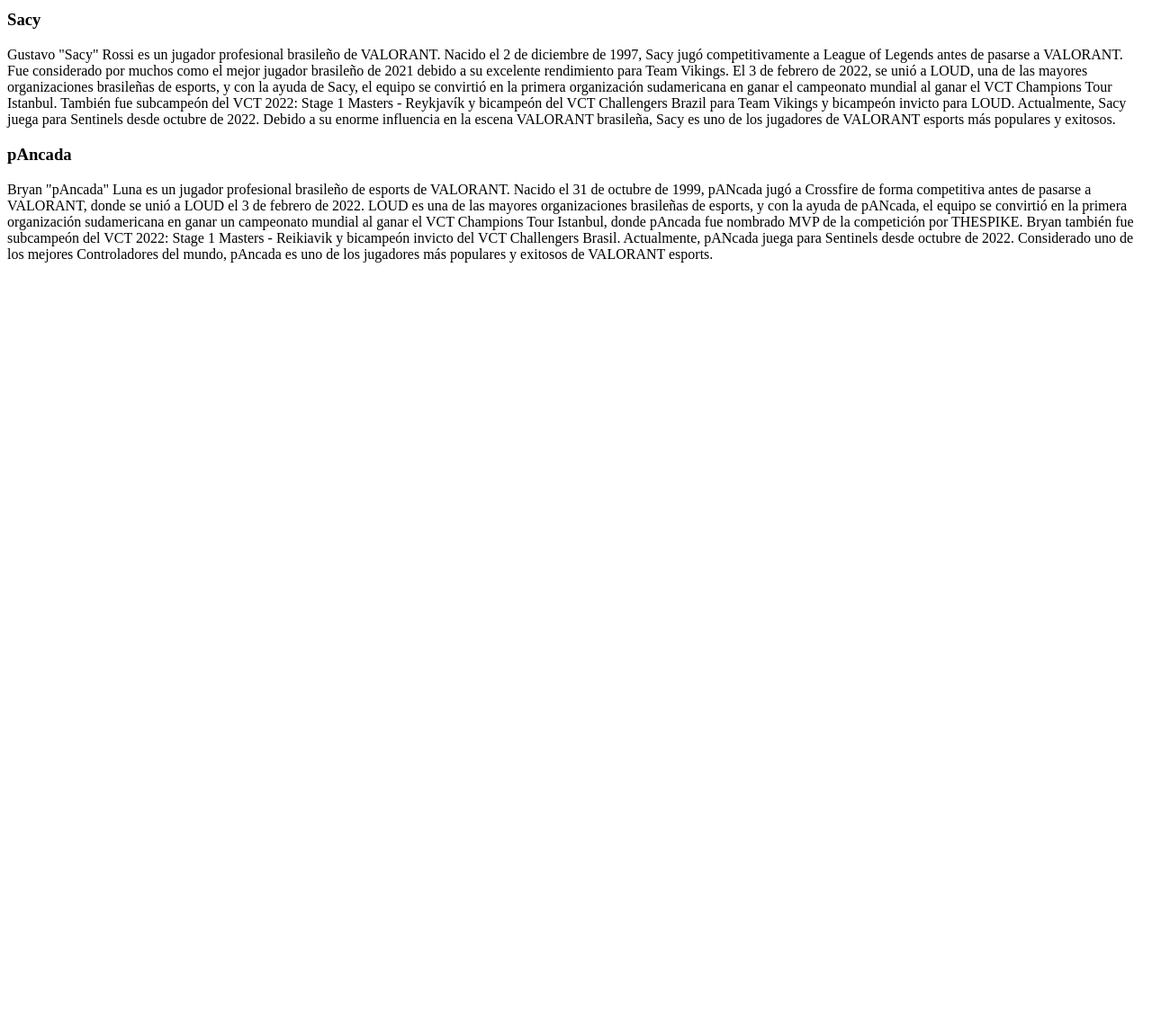
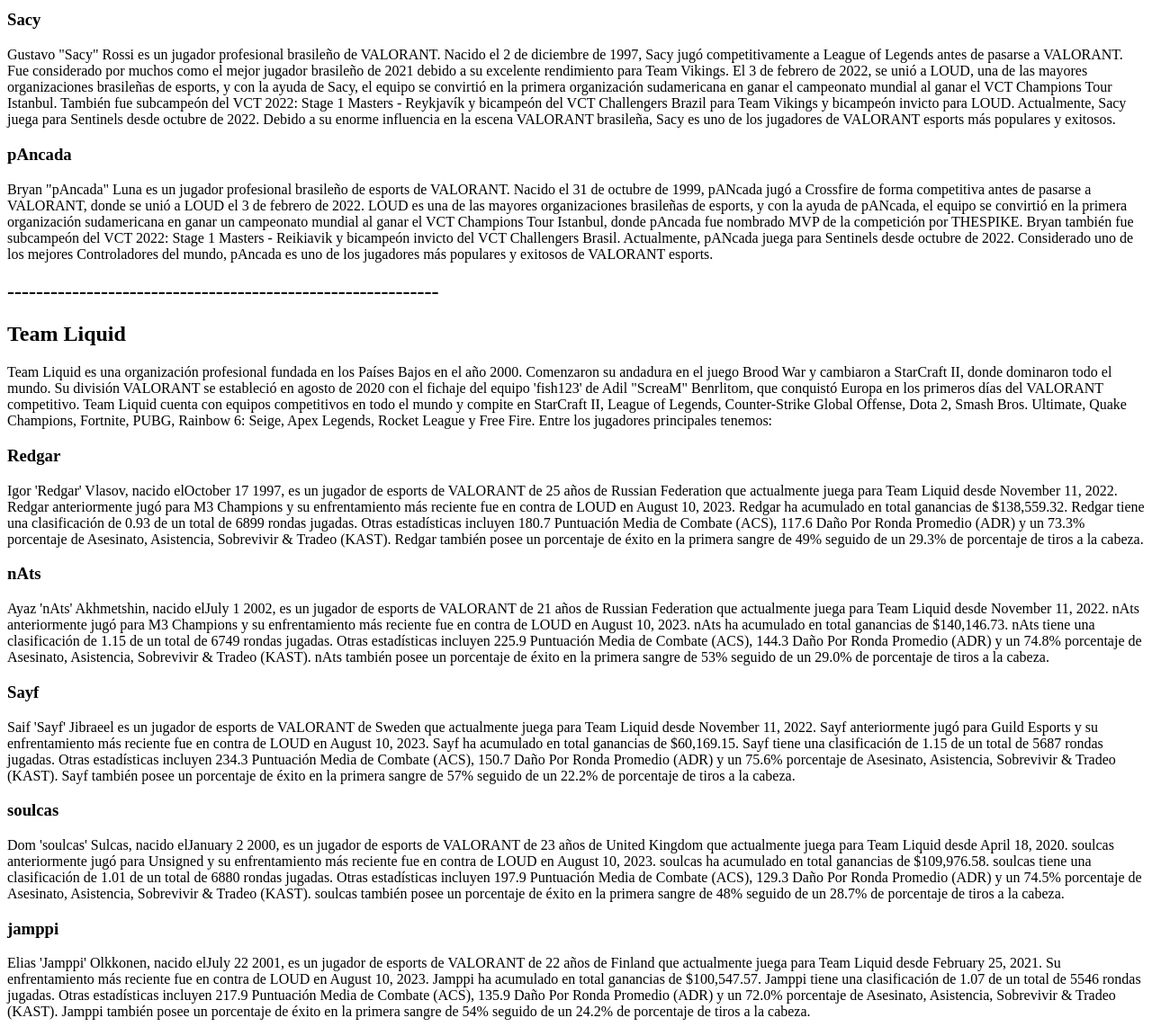
Before and after one commit to LeonardM9/Taller_jueves1, a plain HTML site: page index.html in a window 1280 px wide. Shown: the part 1254-2396 px from the top of the page at 90% size. Before the commit the page ends 1554 px from the top, so only its background shows below. Drawn offline with Linux system fonts and the light colour scheme.

Commit message:
Segundo equipo

```diff
--- a/index.html
+++ b/index.html
@@ -31,7 +31,20 @@
     Gustavo "Sacy" Rossi es un jugador profesional brasileño de VALORANT. Nacido el 2 de diciembre de 1997, Sacy jugó competitivamente a League of Legends antes de pasarse a VALORANT. Fue considerado por muchos como el mejor jugador brasileño de 2021 debido a su excelente rendimiento para Team Vikings. El 3 de febrero de 2022, se unió a LOUD, una de las mayores organizaciones brasileñas de esports, y con la ayuda de Sacy, el equipo se convirtió en la primera organización sudamericana en ganar el campeonato mundial al ganar el VCT Champions Tour Istanbul. También fue subcampeón del VCT 2022: Stage 1 Masters - Reykjavík y bicampeón del VCT Challengers Brazil para Team Vikings y bicampeón invicto para LOUD. Actualmente, Sacy juega para Sentinels desde octubre de 2022. Debido a su enorme influencia en la escena VALORANT brasileña, Sacy es uno de los jugadores de VALORANT esports más populares y exitosos.
     <h3>pAncada</h3>
     Bryan "pAncada" Luna es un jugador profesional brasileño de esports de VALORANT. Nacido el 31 de octubre de 1999, pANcada jugó a Crossfire de forma competitiva antes de pasarse a VALORANT, donde se unió a LOUD el 3 de febrero de 2022. LOUD es una de las mayores organizaciones brasileñas de esports, y con la ayuda de pANcada, el equipo se convirtió en la primera organización sudamericana en ganar un campeonato mundial al ganar el VCT Champions Tour Istanbul, donde pAncada fue nombrado MVP de la competición por THESPIKE. Bryan también fue subcampeón del VCT 2022: Stage 1 Masters - Reikiavik y bicampeón invicto del VCT Challengers Brasil. Actualmente, pANcada juega para Sentinels desde octubre de 2022. Considerado uno de los mejores Controladores del mundo, pAncada es uno de los jugadores más populares y exitosos de VALORANT esports.
-
+    <h2>------------------------------------------------------------</h2>
+    <h2>Team Liquid</h2>
+    Team Liquid es una organización profesional fundada en los Países Bajos en el año 2000. Comenzaron su andadura en el juego Brood War y cambiaron a StarCraft II, donde dominaron todo el mundo. Su división VALORANT se estableció en agosto de 2020 con el fichaje del equipo 'fish123' de Adil "ScreaM" Benrlitom, que conquistó Europa en los primeros días del VALORANT competitivo. Team Liquid cuenta con equipos competitivos en todo el mundo y compite en StarCraft II, League of Legends, Counter-Strike Global Offense, Dota 2, Smash Bros. Ultimate, Quake Champions, Fortnite, PUBG, Rainbow 6: Seige, Apex Legends, Rocket League y Free Fire.
+    Entre los jugadores principales tenemos:
+    <h3>Redgar</h3>
+    Igor 'Redgar' Vlasov, nacido elOctober 17 1997, es un jugador de esports de VALORANT de 25 años de Russian Federation que actualmente juega para Team Liquid desde November 11, 2022. Redgar anteriormente jugó para M3 Champions y su enfrentamiento más reciente fue en contra de LOUD en August 10, 2023. Redgar ha acumulado en total ganancias de $138,559.32. Redgar tiene una clasificación de 0.93 de un total de 6899 rondas jugadas. Otras estadísticas incluyen 180.7 Puntuación Media de Combate (ACS), 117.6 Daño Por Ronda Promedio (ADR) y un 73.3% porcentaje de Asesinato, Asistencia, Sobrevivir & Tradeo (KAST). Redgar también posee un porcentaje de éxito en la primera sangre de 49% seguido de un 29.3% de porcentaje de tiros a la cabeza.
+    <h3>nAts</h3>
+    Ayaz 'nAts' Akhmetshin, nacido elJuly 1 2002, es un jugador de esports de VALORANT de 21 años de Russian Federation que actualmente juega para Team Liquid desde November 11, 2022. nAts anteriormente jugó para M3 Champions y su enfrentamiento más reciente fue en contra de LOUD en August 10, 2023. nAts ha acumulado en total ganancias de $140,146.73. nAts tiene una clasificación de 1.15 de un total de 6749 rondas jugadas. Otras estadísticas incluyen 225.9 Puntuación Media de Combate (ACS), 144.3 Daño Por Ronda Promedio (ADR) y un 74.8% porcentaje de Asesinato, Asistencia, Sobrevivir & Tradeo (KAST). nAts también posee un porcentaje de éxito en la primera sangre de 53% seguido de un 29.0% de porcentaje de tiros a la cabeza.
+    <h3>Sayf</h3>
+    Saif 'Sayf' Jibraeel es un jugador de esports de VALORANT de Sweden que actualmente juega para Team Liquid desde November 11, 2022. Sayf anteriormente jugó para Guild Esports y su enfrentamiento más reciente fue en contra de LOUD en August 10, 2023. Sayf ha acumulado en total ganancias de $60,169.15. Sayf tiene una clasificación de 1.15 de un total de 5687 rondas jugadas. Otras estadísticas incluyen 234.3 Puntuación Media de Combate (ACS), 150.7 Daño Por Ronda Promedio (ADR) y un 75.6% porcentaje de Asesinato, Asistencia, Sobrevivir & Tradeo (KAST). Sayf también posee un porcentaje de éxito en la primera sangre de 57% seguido de un 22.2% de porcentaje de tiros a la cabeza.
+    <h3>soulcas</h3>
+    Dom 'soulcas' Sulcas, nacido elJanuary 2 2000, es un jugador de esports de VALORANT de 23 años de United Kingdom que actualmente juega para Team Liquid desde April 18, 2020. soulcas anteriormente jugó para Unsigned y su enfrentamiento más reciente fue en contra de LOUD en August 10, 2023. soulcas ha acumulado en total ganancias de $109,976.58. soulcas tiene una clasificación de 1.01 de un total de 6880 rondas jugadas. Otras estadísticas incluyen 197.9 Puntuación Media de Combate (ACS), 129.3 Daño Por Ronda Promedio (ADR) y un 74.5% porcentaje de Asesinato, Asistencia, Sobrevivir & Tradeo (KAST). soulcas también posee un porcentaje de éxito en la primera sangre de 48% seguido de un 28.7% de porcentaje de tiros a la cabeza.
+    <h3>jamppi</h3>
+    Elias 'Jamppi' Olkkonen, nacido elJuly 22 2001, es un jugador de esports de VALORANT de 22 años de Finland que actualmente juega para Team Liquid desde February 25, 2021. Su enfrentamiento más reciente fue en contra de LOUD en August 10, 2023. Jamppi ha acumulado en total ganancias de $100,547.57. Jamppi tiene una clasificación de 1.07 de un total de 5546 rondas jugadas. Otras estadísticas incluyen 217.9 Puntuación Media de Combate (ACS), 135.9 Daño Por Ronda Promedio (ADR) y un 72.0% porcentaje de Asesinato, Asistencia, Sobrevivir & Tradeo (KAST). Jamppi también posee un porcentaje de éxito en la primera sangre de 54% seguido de un 24.2% de porcentaje de tiros a la cabeza.
 
 </body>
 </html>
```
